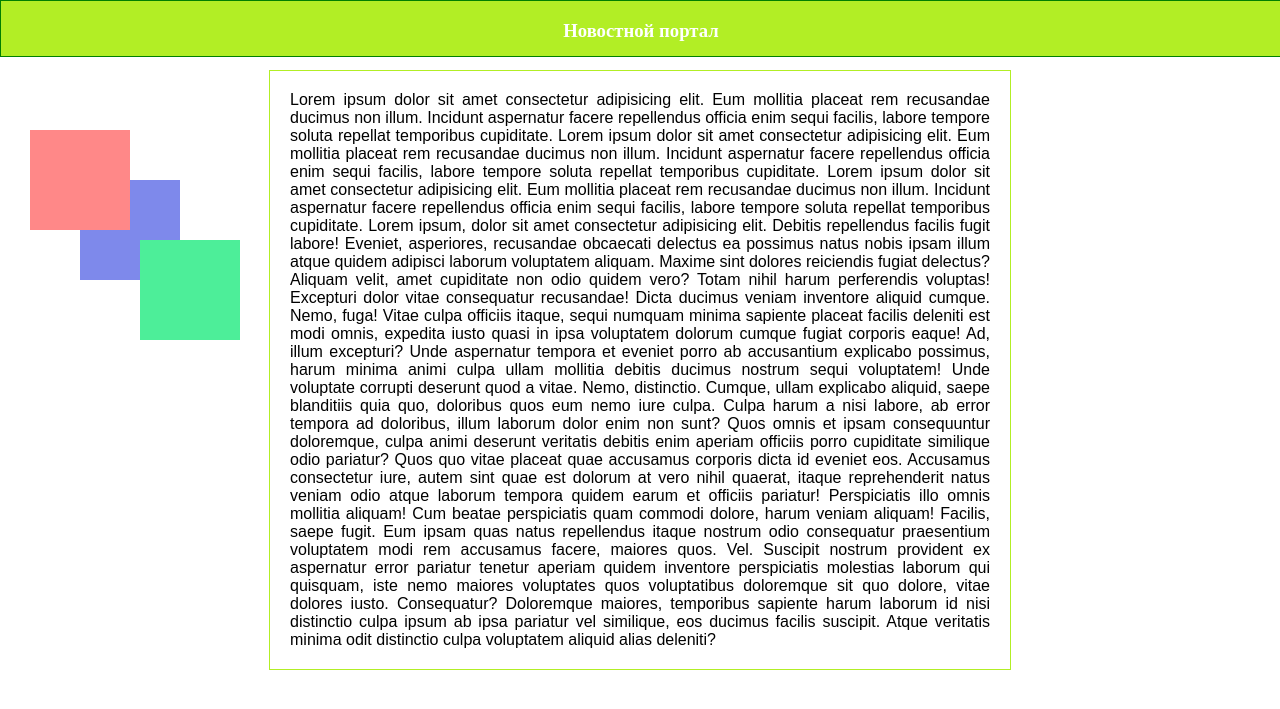
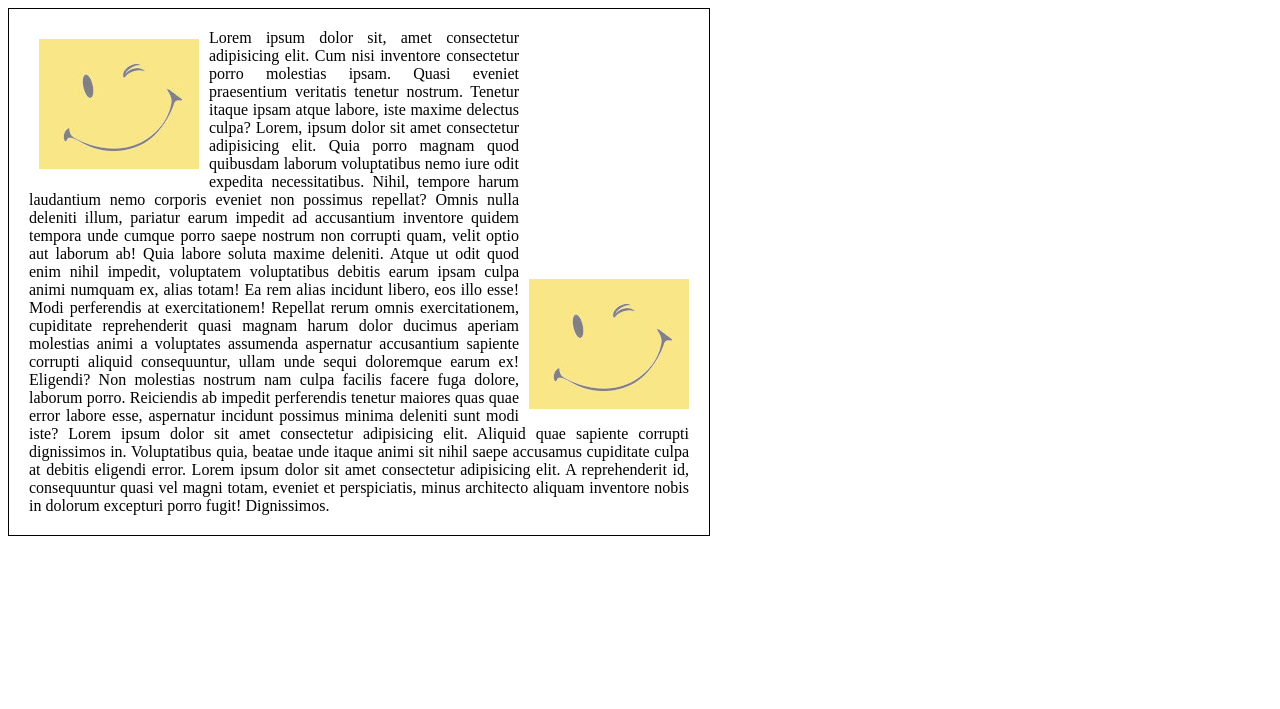
Before and after one commit to admin1979/projects, a PHP site: page / in a window 1280 px wide. Shown: the top 709 px of the page. Run offline with PHP 8.4, Linux system fonts and the light colour scheme.

Commit message:
85.Действие флоатов на родителя

```diff
--- a/JS/codemu/codemuhtml/index.html
+++ b/JS/codemu/codemuhtml/index.html
@@ -9,48 +9,32 @@
 </head>
 
 <body>
-  <div id="elem">
-    <h3>Новостной портал</h3>
+  <div>
+    <p>
+      <img class="img1" src="images/img1.png" alt="">
+
+      <img class="img2" src="images/img1.png" alt="">
+      Lorem ipsum dolor sit, amet consectetur adipisicing elit. Cum nisi inventore consectetur porro molestias ipsam.
+      Quasi eveniet praesentium veritatis tenetur nostrum. Tenetur itaque ipsam atque labore, iste maxime delectus
+      culpa?
+      Lorem, ipsum dolor sit amet consectetur adipisicing elit. Quia porro magnam quod quibusdam laborum voluptatibus
+      nemo iure odit expedita necessitatibus. Nihil, tempore harum laudantium nemo corporis eveniet non possimus
+      repellat?
+      Omnis nulla deleniti illum, pariatur earum impedit ad accusantium inventore quidem tempora unde cumque porro saepe
+      nostrum non corrupti quam, velit optio aut laborum ab! Quia labore soluta maxime deleniti.
+      Atque ut odit quod enim nihil impedit, voluptatem voluptatibus debitis earum ipsam culpa animi numquam ex, alias
+      totam! Ea rem alias incidunt libero, eos illo esse! Modi perferendis at exercitationem!
+      Repellat rerum omnis exercitationem, cupiditate reprehenderit quasi magnam harum dolor ducimus aperiam molestias
+      animi a voluptates assumenda aspernatur accusantium sapiente corrupti aliquid consequuntur, ullam unde sequi
+      doloremque earum ex! Eligendi?
+      Non molestias nostrum nam culpa facilis facere fuga dolore, laborum porro. Reiciendis ab impedit perferendis
+      tenetur maiores quas quae error labore esse, aspernatur incidunt possimus minima deleniti sunt modi iste?
+      Lorem ipsum dolor sit amet consectetur adipisicing elit. Aliquid quae sapiente corrupti dignissimos in.
+      Voluptatibus quia, beatae unde itaque animi sit nihil saepe accusamus cupiditate culpa at debitis eligendi error.
+      Lorem ipsum dolor sit amet consectetur adipisicing elit. A reprehenderit id, consequuntur quasi vel magni totam,
+      eveniet et perspiciatis, minus architecto aliquam inventore nobis in dolorum excepturi porro fugit! Dignissimos.
+    </p>
   </div>
-  <div id="content">
-    Lorem ipsum dolor sit amet consectetur adipisicing elit. Eum mollitia placeat rem recusandae ducimus non illum.
-    Incidunt aspernatur facere repellendus officia enim sequi facilis, labore tempore soluta repellat temporibus
-    cupiditate.
-    Lorem ipsum dolor sit amet consectetur adipisicing elit. Eum mollitia placeat rem recusandae ducimus non illum.
-    Incidunt aspernatur facere repellendus officia enim sequi facilis, labore tempore soluta repellat temporibus
-    cupiditate.
-    Lorem ipsum dolor sit amet consectetur adipisicing elit. Eum mollitia placeat rem recusandae ducimus non illum.
-    Incidunt aspernatur facere repellendus officia enim sequi facilis, labore tempore soluta repellat temporibus
-    cupiditate.
-    Lorem ipsum, dolor sit amet consectetur adipisicing elit. Debitis repellendus facilis fugit labore! Eveniet,
-    asperiores, recusandae obcaecati delectus ea possimus natus nobis ipsam illum atque quidem adipisci laborum
-    voluptatem
-    aliquam.
-    Maxime sint dolores reiciendis fugiat delectus? Aliquam velit, amet cupiditate non odio quidem vero? Totam nihil
-    harum
-    perferendis voluptas! Excepturi dolor vitae consequatur recusandae! Dicta ducimus veniam inventore aliquid cumque.
-    Nemo, fuga! Vitae culpa officiis itaque, sequi numquam minima sapiente placeat facilis deleniti est modi omnis,
-    expedita iusto quasi in ipsa voluptatem dolorum cumque fugiat corporis eaque! Ad, illum excepturi?
-    Unde aspernatur tempora et eveniet porro ab accusantium explicabo possimus, harum minima animi culpa ullam mollitia
-    debitis ducimus nostrum sequi voluptatem! Unde voluptate corrupti deserunt quod a vitae. Nemo, distinctio.
-    Cumque, ullam explicabo aliquid, saepe blanditiis quia quo, doloribus quos eum nemo iure culpa. Culpa harum a nisi
-    labore, ab error tempora ad doloribus, illum laborum dolor enim non sunt?
-    Quos omnis et ipsam consequuntur doloremque, culpa animi deserunt veritatis debitis enim aperiam officiis porro
-    cupiditate similique odio pariatur? Quos quo vitae placeat quae accusamus corporis dicta id eveniet eos.
-    Accusamus consectetur iure, autem sint quae est dolorum at vero nihil quaerat, itaque reprehenderit natus veniam
-    odio
-    atque laborum tempora quidem earum et officiis pariatur! Perspiciatis illo omnis mollitia aliquam!
-    Cum beatae perspiciatis quam commodi dolore, harum veniam aliquam! Facilis, saepe fugit. Eum ipsam quas natus
-    repellendus itaque nostrum odio consequatur praesentium voluptatem modi rem accusamus facere, maiores quos. Vel.
-    Suscipit nostrum provident ex aspernatur error pariatur tenetur aperiam quidem inventore perspiciatis molestias
-    laborum qui quisquam, iste nemo maiores voluptates quos voluptatibus doloremque sit quo dolore, vitae dolores iusto.
-    Consequatur?
-    Doloremque maiores, temporibus sapiente harum laborum id nisi distinctio culpa ipsum ab ipsa pariatur vel similique,
-    eos ducimus facilis suscipit. Atque veritatis minima odit distinctio culpa voluptatem aliquid alias deleniti?
-  </div>
-  <div id="el1"></div>
-  <div id="el2"></div>
-  <div id="el3"></div>
 </body>
 
 </html>
--- a/JS/codemu/codemuhtml/style.css
+++ b/JS/codemu/codemuhtml/style.css
@@ -1,66 +1,24 @@
-/* 73.Позиционирование относительно абсолютного родителя на CSS */
-#elem {
-  position: fixed;
-  /* задаем фиксированное позиционирование */
-  top: 0;
-  left: 0;
-  width: 100%;
-  height: 55px;
-  border: 1px solid green;
-  background-color: rgb(178, 238, 37);
+/* 79.Введение в свойство float */
+div {
+  width: 700px;
+  border: 1px solid black;
+  text-align: justify;
+}
+
+p {
+  margin: 20px;
+  /* padding-left: 30px; */
 
 }
 
-#elem h3 {
-  text-align: center;
-  color: #fff;
-
+.img1 {
+  float: left;
+  margin: 10px;
+  opacity: 0.5;
 }
 
-#content {
-  width: 100%;
-  height: 100%;
-  border: 1px solid rgb(178, 238, 37);
-  margin: 70px auto;
-  width: 700px;
-  text-align: justify;
-  font: 16px Arial;
-  padding: 20px;
+.img2 {
+  float: right;
+  margin: 250px 0 auto 10px;
+  opacity: 0.5;
 }
-
-/* 78.Наложение элементов по оси Z  */
-
-#el1 {
-  position: absolute;
-  top: 130px;
-  left: 30px;
-
-  width: 100px;
-  height: 100px;
-  background: #ff8888;
-  z-index: 1;
-}
-
-#el2 {
-  position: absolute;
-  top: 180px;
-  left: 80px;
-
-  width: 100px;
-  height: 100px;
-  background: #7e89eb;
-  z-index: -1;
-}
-
-#el3 {
-  position: absolute;
-  top: 240px;
-  left: 140px;
-
-  width: 100px;
-  height: 100px;
-  background: #4DEE99;
-  z-index: 0;
-}
-
-/* 79.Введение в свойство float */
```
Also changed, not shown: JS/codemu/codemuhtml/images/img1.png (added).
